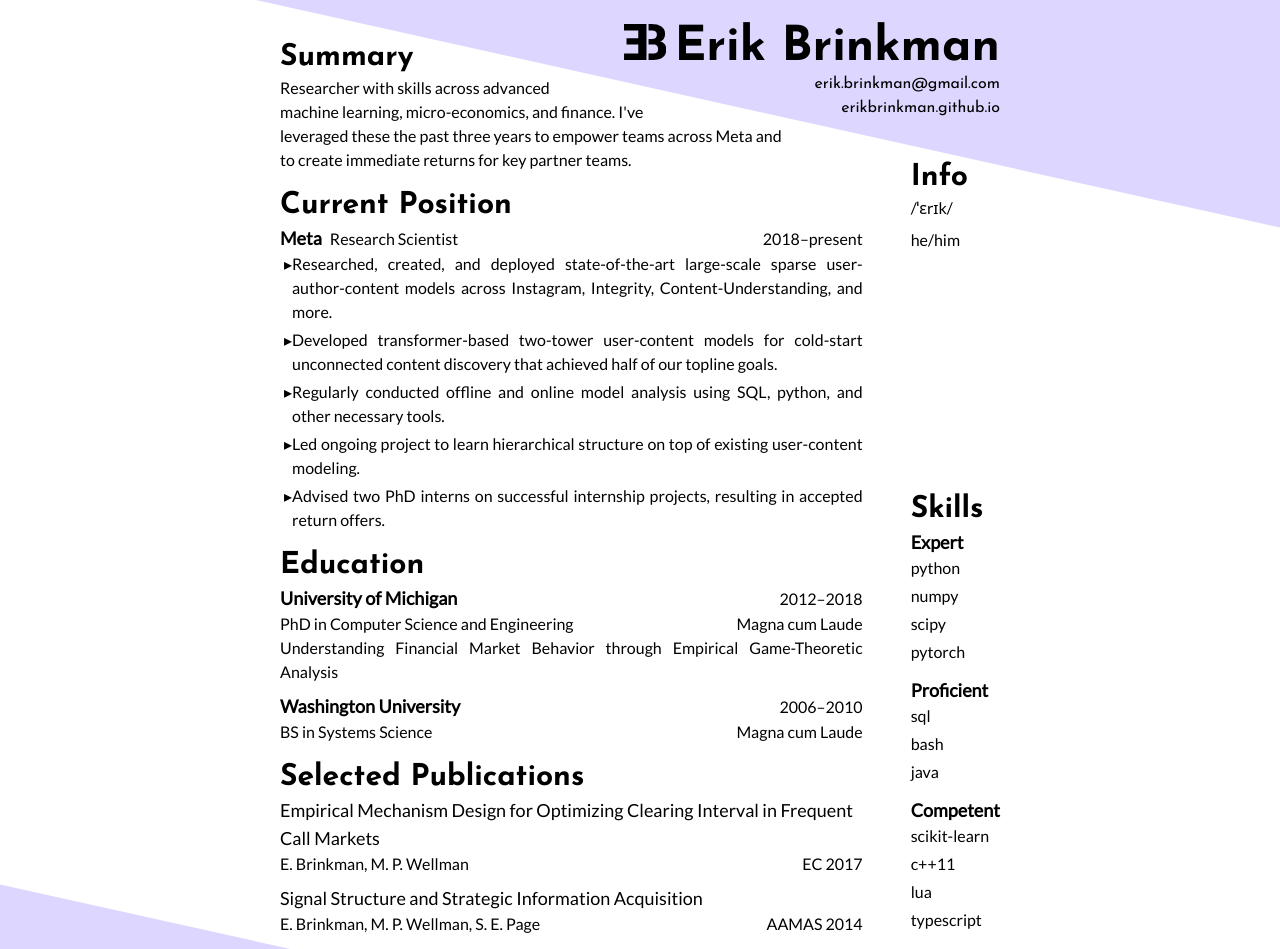
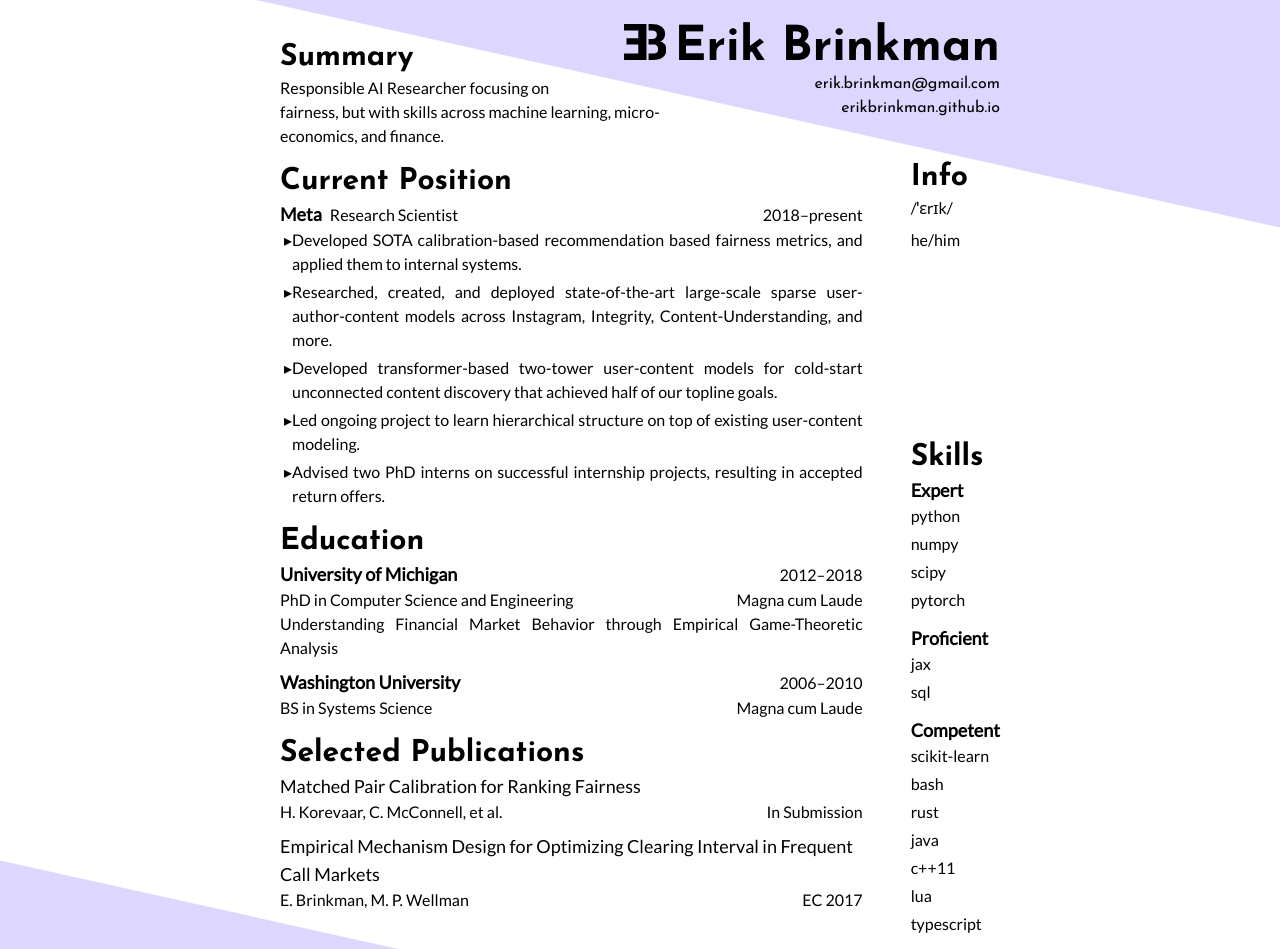
Before and after one commit to erikbrinkman/resume, a Next.js app: page / in a window 1280 px wide. Shown: the top 949 px of the page. Built offline with nearby package versions, Linux system fonts and the light colour scheme.

Commit message:
update content a bit

```diff
--- a/app/cv/page.tsx
+++ b/app/cv/page.tsx
@@ -27,6 +27,10 @@ export default function CurriculumVitae(): ReactElement {
               position="Research Scientist"
               dates="2018&ndash;present"
             >
+              <li>
+                Developed SOTA calibration-based recommendation based fairness
+                metrics, and applied them to internal systems.
+              </li>
               <li>
                 Researched, created, and deployed state-of-the-art large-scale
                 sparse user-author-content models across Instagram, Integrity,
@@ -230,6 +234,22 @@ export default function CurriculumVitae(): ReactElement {
           </Section>
           <Section title="Publications">
             <Publication
+              title="Matched Pair Calibration for Ranking Fairness"
+              authors={[
+                "H. Korevaar",
+                "C. McConnell",
+                "E. Tong",
+                "E. Brinkman",
+                "A. Shine",
+                "M. Abbas",
+                "B. Metevier",
+                "S. Corbett-Davies",
+                "K. El-Arini",
+              ]}
+              conference="In Submission"
+              url="https://arxiv.org/pdf/2306.03775.pdf"
+            />
+            <Publication
               title="Data Structures for Deviation Payoffs"
               authors={["B. Wiedenbeck", "E. Brinkman"]}
               conference="AAMAS 2023"
@@ -249,26 +269,7 @@ export default function CurriculumVitae(): ReactElement {
             />
           </Section>
           <Section title="Skills">
-            <LevelSkills
-              skills={{
-                python: 5,
-                numpy: 5,
-                scipy: 5,
-                pytorch: 5,
-                sql: 4,
-                "scikit-learn": 3,
-                bash: 4,
-                rust: 2,
-                java: 4,
-                "c++11": 3,
-                lua: 3,
-                hack: 2,
-                haskell: 2,
-                typescript: 3,
-                broomball: 2,
-              }}
-              horizontal
-            />
+            <LevelSkills horizontal />
           </Section>
         </div>
         <Footing />
--- a/app/page.tsx
+++ b/app/page.tsx
@@ -21,10 +21,8 @@ export default function Resume(): ReactElement {
                 <HeadingSpacer />
               </div>
               <p className="pt-16">
-                Researcher with skills across advanced machine learning,
-                micro-economics, and finance. I&apos;ve leveraged these the past
-                three years to empower teams across Meta and to create immediate
-                returns for key partner teams.
+                Responsible AI Researcher focusing on fairness, but with skills
+                across machine learning, micro-economics, and finance.
               </p>
             </Section>
             <Section title="Current Position">
@@ -35,6 +33,10 @@ export default function Resume(): ReactElement {
                 dates="2018&ndash;present"
               >
                 <li>
+                  Developed SOTA calibration-based recommendation based fairness
+                  metrics, and applied them to internal systems.
+                </li>
+                <li>
                   Researched, created, and deployed state-of-the-art large-scale
                   sparse user-author-content models across Instagram, Integrity,
                   Content-Understanding, and more.
@@ -43,10 +45,6 @@ export default function Resume(): ReactElement {
                   Developed transformer-based two-tower user-content models for
                   cold-start unconnected content discovery that achieved half of
                   our topline goals.
-                </li>
-                <li>
-                  Regularly conducted offline and online model analysis using
-                  SQL, python, and other necessary tools.
                 </li>
                 <li>
                   Led ongoing project to learn hierarchical structure on top of
@@ -81,16 +79,16 @@ export default function Resume(): ReactElement {
             </Section>
             <Section title="Selected Publications">
               <Publication
+                title="Matched Pair Calibration for Ranking Fairness"
+                authors={["H. Korevaar", "C. McConnell", "et al."]}
+                conference="In Submission"
+                url="https://arxiv.org/pdf/2306.03775.pdf"
+              />
+              <Publication
                 title="Empirical Mechanism Design for Optimizing Clearing Interval in Frequent Call Markets"
                 authors={["E. Brinkman", "M. P. Wellman"]}
                 conference="EC 2017"
                 url="https://dl.acm.org/authorize?N30521"
-              />
-              <Publication
-                title="Signal Structure and Strategic Information Acquisition"
-                authors={["E. Brinkman", "M. P. Wellman", "S. E. Page"]}
-                conference="AAMAS 2014"
-                url="http://www.ifaamas.org/Proceedings/aamas2014/aamas/p229.pdf"
               />
             </Section>
           </div>
@@ -100,25 +98,7 @@ export default function Resume(): ReactElement {
               <div>he/him</div>
             </Section>
             <Section title="Skills">
-              <LevelSkills
-                skills={{
-                  python: 5,
-                  numpy: 5,
-                  scipy: 5,
-                  pytorch: 5,
-                  sql: 4,
-                  "scikit-learn": 3,
-                  bash: 4,
-                  rust: 2,
-                  java: 4,
-                  "c++11": 3,
-                  lua: 3,
-                  hack: 2,
-                  haskell: 2,
-                  typescript: 3,
-                  broomball: 2,
-                }}
-              />
+              <LevelSkills />
             </Section>
           </div>
         </div>
--- a/components/level-skills.tsx
+++ b/components/level-skills.tsx
@@ -29,11 +29,28 @@ function Level({
 }
 
 export default function LevelSkills({
-  skills,
+  skills = {
+    python: 5,
+    numpy: 5,
+    scipy: 5,
+    pytorch: 5,
+    jax: 4,
+    sql: 4,
+    "scikit-learn": 3,
+    bash: 3,
+    rust: 3,
+    java: 3,
+    "c++11": 3,
+    lua: 3,
+    hack: 2,
+    haskell: 2,
+    typescript: 3,
+    broomball: 2,
+  },
   names = ["Novice", "Novice", "Competent", "Proficient", "Expert"],
   horizontal = false,
 }: {
-  skills: Record<string, number>;
+  skills?: Record<string, number>;
   names?: [string, string, string, string, string];
   horizontal?: boolean;
 }): ReactElement {
--- a/components/publication.tsx
+++ b/components/publication.tsx
@@ -20,7 +20,7 @@ export default function Publication({
       </div>
       <div className="w-full flex justify-between">
         <div className="">{authors.join(", ")}</div>
-        <div>{conference}</div>
+        <div className="shrink-0">{conference}</div>
       </div>
     </div>
   );
--- a/next.config.mjs
+++ b/next.config.mjs
@@ -4,3 +4,6 @@ export const assetPrefix =
 export const output = "export";
 export const distDir =
   process.env.NODE_ENV === "production" ? "docs" : undefined;
+export const images = {
+  unoptimized: true,
+};
```
Also changed, not shown: 5 other files (tests, documents, lock files or other folders).
